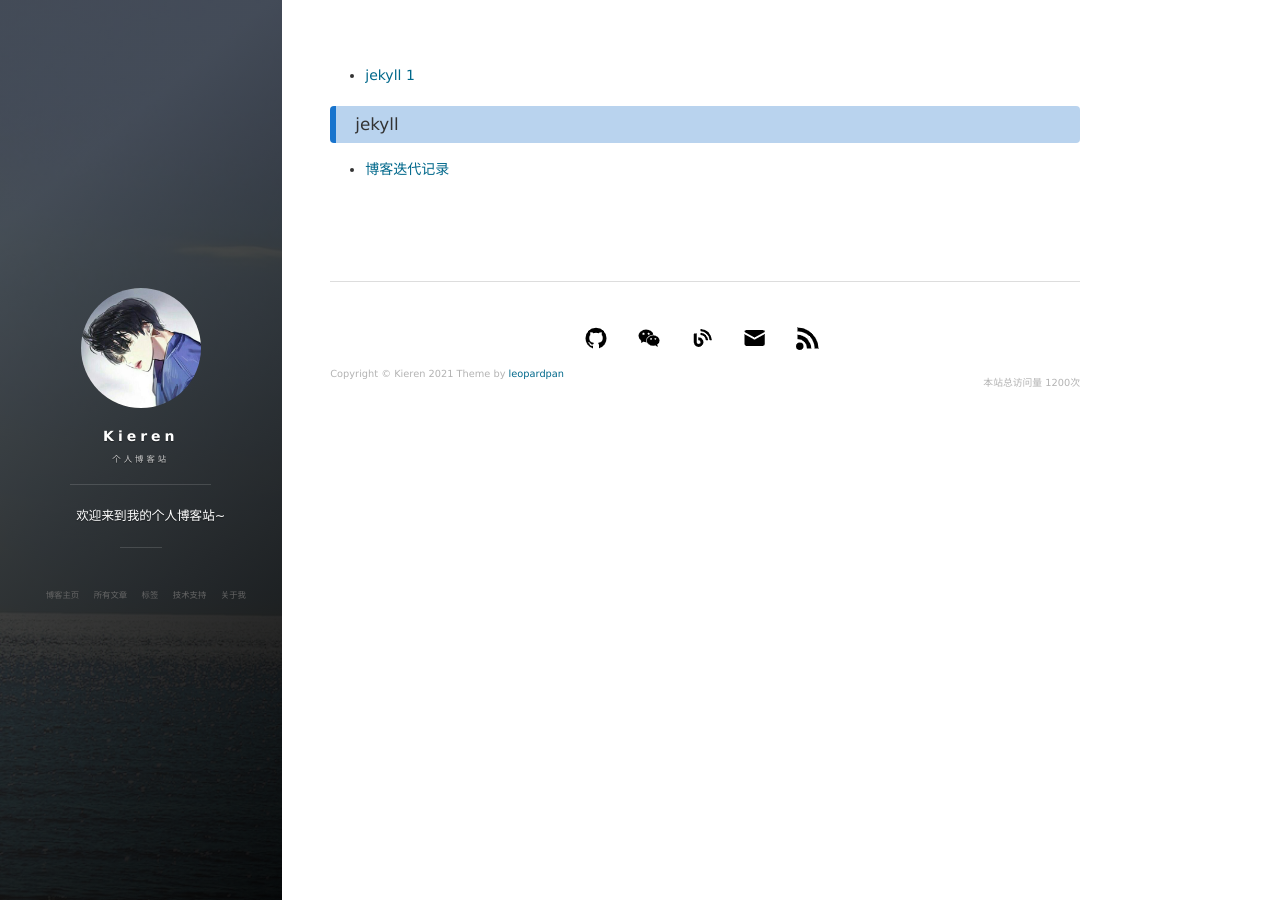
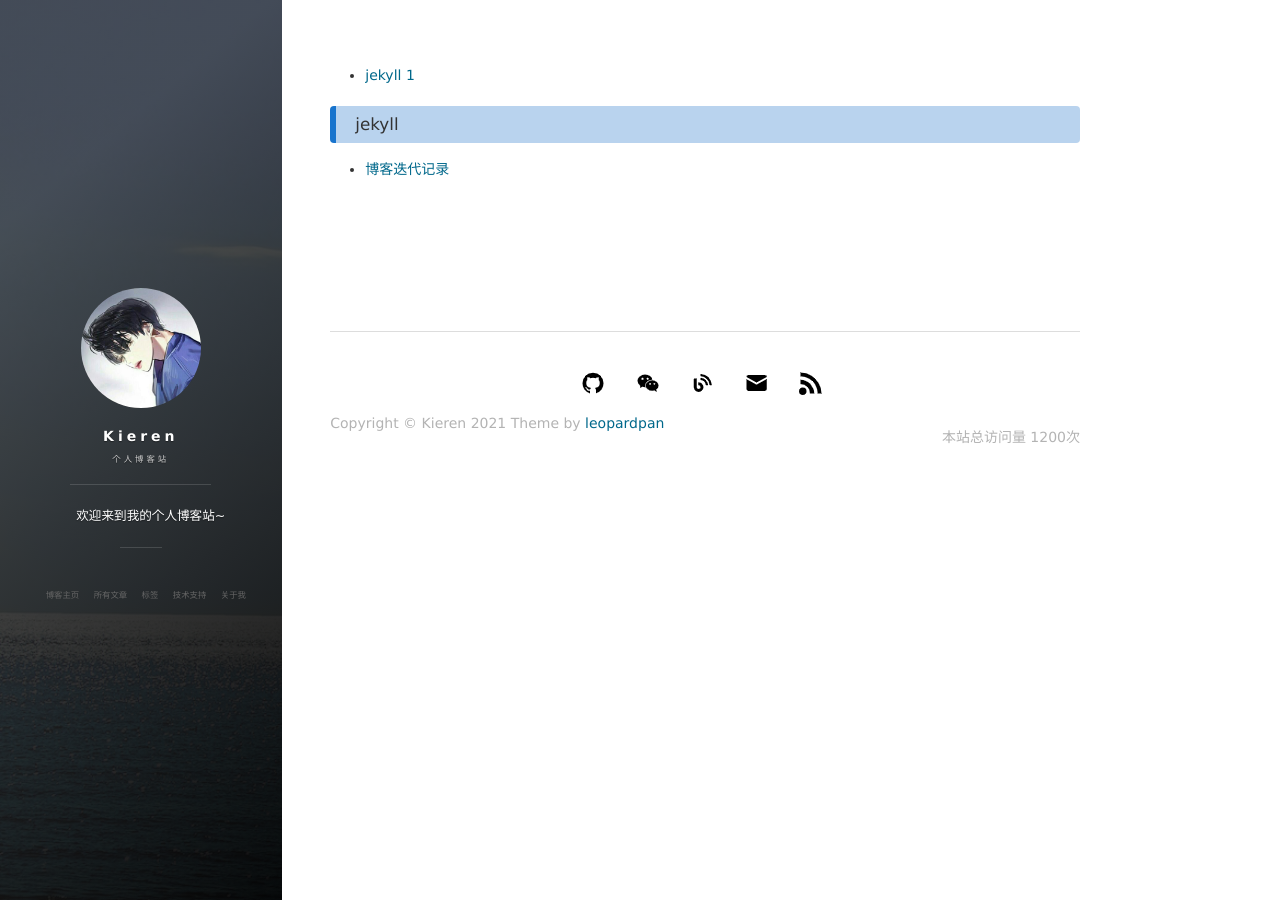
Before and after one commit to Little-Five/Little-Five.github.io, a Jekyll site: the page built from tags.html, in a window 1280 px wide. Built offline with Jekyll 4.4.1, drawn with Linux system fonts in a browser that asks for light colours; nearby versions of some CDN libraries; comment, search, counter and statistics services are not loaded.

Commit message:
modify copyright

```diff
--- a/css/main.css
+++ b/css/main.css
@@ -412,11 +412,12 @@ img::-moz-selection {
 
   .footer {
     display: block;
-    padding: 2em 0 0 0;
-    margin-top: 100px;
+    padding: 1em 0 0 0;
+    margin-top: 150px;
     border-top: 1px solid #DDDDDD;
-    font-size: .7em;
-    color: #b3b3b3; }
+    font-size: 1em;
+    color: #b3b3b3;
+  }
 
   .footer__copyright {
     display: block;
```
